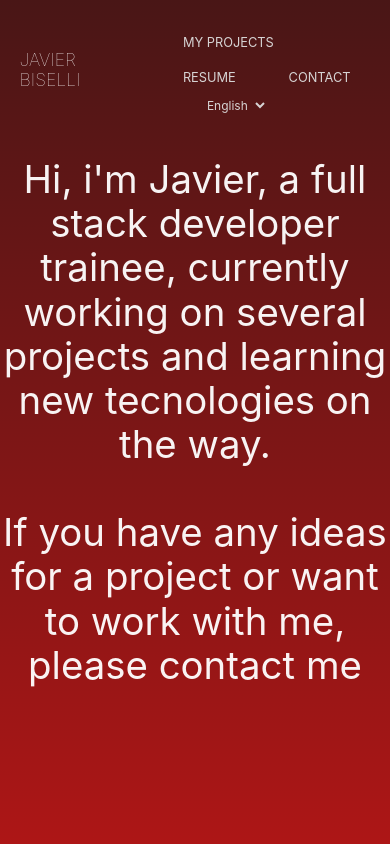
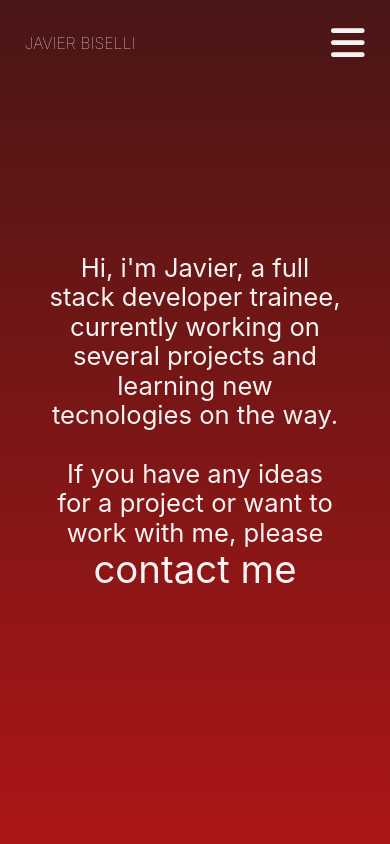
Before and after one commit to javierbiselli/portfolio, a React (Create React App) app: page / in a window 390 px wide. Shown: the top 844 px of the page. Built offline with nearby package versions, Linux system fonts and the light colour scheme.

Commit message:
Started responsiveness, added navBar, modifications

```diff
--- a/public/index.html
+++ b/public/index.html
@@ -9,6 +9,7 @@
       content="Javier Biselli"
     />
     <link rel="stylesheet" href="normalize.css">
+    <script src="https://kit.fontawesome.com/d0631d71b8.js" crossorigin="anonymous"></script>
     <title>Javier Biselli</title>
   </head>
   <body>
--- a/src/Components/Header/Header.jsx
+++ b/src/Components/Header/Header.jsx
@@ -1,18 +1,24 @@
 import { useState } from 'react';
 import './header.css'
+import NavBar from '../NavBar/NavBar';
 
 const Header = () => {
-    const [headerBackground, setHeaderBackground] = useState(false)
+    const [headerBackground, setHeaderBackground] = useState(false);
+    const [navBar, setNavBar] = useState(false);
 
     const changeBackground = () => {
-       if (window.scrollY >= 80) {
+       if (window.scrollY >= 20) {
             setHeaderBackground(true);
        } else {
         setHeaderBackground(false);
        }
-    }
+    };
 
     window.addEventListener('scroll', changeBackground)
+
+    const handleNavBar = () => {
+        !navBar ? setNavBar(true) : setNavBar(false);
+    };
 
     return (
         <div className={headerBackground ? 'headerBox active' : 'headerBox'}>
@@ -20,17 +26,8 @@ const Header = () => {
                 <div className='h1Container'>
                     <h1>JAVIER BISELLI</h1>
                 </div>
-                <ul className='buttonContainer'>
-                    <li><button>MY PROJECTS</button></li>
-                    <li><button>RESUME</button></li>
-                    <li><button>CONTACT</button></li>
-                    <div className="languageContainer">
-                        <select name="language" id="language">
-                            <option className={headerBackground ? 'active' : 'inactive'} value="english">English</option>
-                            <option className={headerBackground ? 'active' : 'inactive'} value="espanol">Español</option>
-                        </select>
-                    </div>
-                </ul>
+                    <NavBar navBar={navBar}/>
+                <button className='menuButton' onClick={() => handleNavBar()}><i className="fa-solid fa-bars"></i></button>
             </header>
         </div>
     )
--- a/src/Components/Header/header.css
+++ b/src/Components/Header/header.css
@@ -1,7 +1,7 @@
 .headerBox {
     width: 100%;
     position: fixed;
-    height: auto;
+    height: 66.7px;
     padding: 10px 0;
     top: 0;
     z-index: 20;
@@ -17,10 +17,12 @@
     justify-content: space-between;
     align-items: center;
     width: 90%;
+    height: 66.7px;
     margin: auto;
 }
 
 .h1Container {
+    width: 30%;
     margin-right: 40px;
 }
 
@@ -32,41 +34,27 @@ h1 {
     font-weight: lighter;
 }
 
-.headerContainer ul {
-    display: flex;
-    flex-basis: 400px;
-    align-items: center;
-    justify-content: space-between;
-    flex-wrap: wrap;
+.menuButton {
+    display: none;
+    background-color: transparent;
+    border: none;
+    font-size: 2.4rem;
+    color: white;
 }
 
-.buttonContainer button {
-    background-color: transparent;
-    padding: 10px 20px;
-    cursor: pointer;
-    color:  rgb(222, 222, 222);
-    font-size: 0.8rem;
-    transition: .2s;
-    border: none;
+
+@media only screen and (max-width: 768px) {
+    .h1Container {
+        width: 100%;
+    }
+
+    h1 {
+        font-size: 1rem;
+        position: relative;
+        left: 5px;
+    }
+
+    .menuButton {
+        display: inherit;
+    }
 }
-
-.buttonContainer button:hover {
-    color: rgb(255, 255, 255);
-}
-
-.languageContainer {
-    position: relative;
-    left: 10px;
-    margin-left: 30px;
-}
-
-.languageContainer select {
-    background: transparent;
-    border: none;
-    color: rgb(222, 222, 222);
-    font-size: 0.75rem;
-}
-
-.inactive {
-    background-color: #491616;
-}
--- a/src/Components/Main/main.module.css
+++ b/src/Components/Main/main.module.css
@@ -31,3 +31,14 @@ p button {
 p button:hover {
     color: rgb(175, 102, 243);
 }
+
+@media only screen and (max-width: 768px) {
+    .mainContainer {
+        width: 75%;
+        margin: auto;
+    }
+
+    .mainContainer section p {
+        font-size: 1.6rem;
+    }
+}
--- /dev/null
+++ b/src/Components/NavBar/NavBar.jsx
@@ -0,0 +1,40 @@
+import './navBar.css';
+
+const NavBar = ({ navBar }) => {
+    console.log(navBar)
+    return (
+        <>  {navBar ? (
+            <div className='navBarMenuContainer'>
+                <ul className='buttonMenuContainer'>
+                    <li><button>- MY PROJECTS</button></li>
+                    <li><button>- RESUME</button></li>
+                    <li><button>- CONTACT</button></li>
+                    <div className='languageMenuContainer'>
+                        <select name="language" id="language">
+                            <option value="english">English</option>
+                            <option value="espanol">Español</option>
+                        </select>
+                    </div>
+                </ul>
+            </div>
+        ) :
+        (
+            <div className='navBarContainer'>
+                <ul className='buttonContainer'>
+                    <li><button>MY PROJECTS</button></li>
+                    <li><button>RESUME</button></li>
+                    <li><button>CONTACT</button></li>
+                    <div className='languageContainer'>
+                        <select name="language" id="language">
+                            <option value="english">English</option>
+                            <option value="espanol">Español</option>
+                        </select>
+                    </div>
+                </ul>
+            </div>
+        )}
+        </>
+    )
+};
+
+export default NavBar;
--- /dev/null
+++ b/src/Components/NavBar/navBar.css
@@ -0,0 +1,118 @@
+.navBarContainer ul {
+    display: flex;
+    flex-basis: 400px;
+    align-items: center;
+    justify-content: space-between;
+    flex-wrap: wrap;
+}
+
+.navBarContainer {
+    display: flex;
+    justify-content: flex-end;
+    align-items: center;
+    width: 90%;
+    height: 66.7px;
+    margin: auto;
+}
+
+.buttonContainer button {
+    background-color: transparent;
+    padding: 10px 20px;
+    cursor: pointer;
+    color:  rgb(222, 222, 222);
+    font-size: 0.8rem;
+    transition: .2s;
+    border: none;
+}
+
+.buttonContainer button:hover {
+    color: rgb(255, 255, 255);
+}
+
+.languageContainer {
+    position: relative;
+    left: 10px;
+    margin-left: 30px;
+}
+
+.languageContainer select {
+    background: transparent;
+    border: none;
+    color: rgb(222, 222, 222);
+    font-size: 0.75rem;
+}
+
+.inactive {
+    background-color: #491616;
+}
+
+.navBarMenuContainer {
+    position: absolute;
+    justify-content: center;
+    right: 0;
+    top: 86px;
+    width: 40%;
+    height: 100vh;
+    background-color: rgba(36, 36, 36, 0.9);
+    color: white;
+}
+
+.navBarMenuContainer ul {
+    display: flex;
+    flex-direction: column;
+    align-items: center;
+    margin-top: 20px;
+}
+
+.navBarMenuContainer ul li {
+    margin: 5px;
+    padding: 0;
+}
+
+.buttonMenuContainer {
+    margin: 0;
+    padding: 0;
+}
+
+.buttonMenuContainer button {
+    background-color: transparent;
+    cursor: pointer;
+    color:  rgb(222, 222, 222);
+    font-size: 0.8rem;
+    transition: .2s;
+    border: none;
+}
+
+.buttonMenuContainer button:hover {
+    color: rgb(255, 255, 255);
+}
+
+.languageMenuContainer select {
+    background: transparent;
+    position: relative;
+    left: 30px;
+    border: none;
+    color: rgb(222, 222, 222);
+    font-size: 0.75rem;
+    margin-top: 20px;
+    margin-bottom: 5px;
+}
+
+
+@media only screen and (max-width: 768px) {
+    .buttonContainer {
+        position: absolute;
+    }
+
+    .buttonContainer li {
+        display: none;
+    }
+
+    .buttonContainer div {
+        display: none;
+    }
+
+    .navBarMenuContainer {
+        display: inherit;
+    }
+}
```
